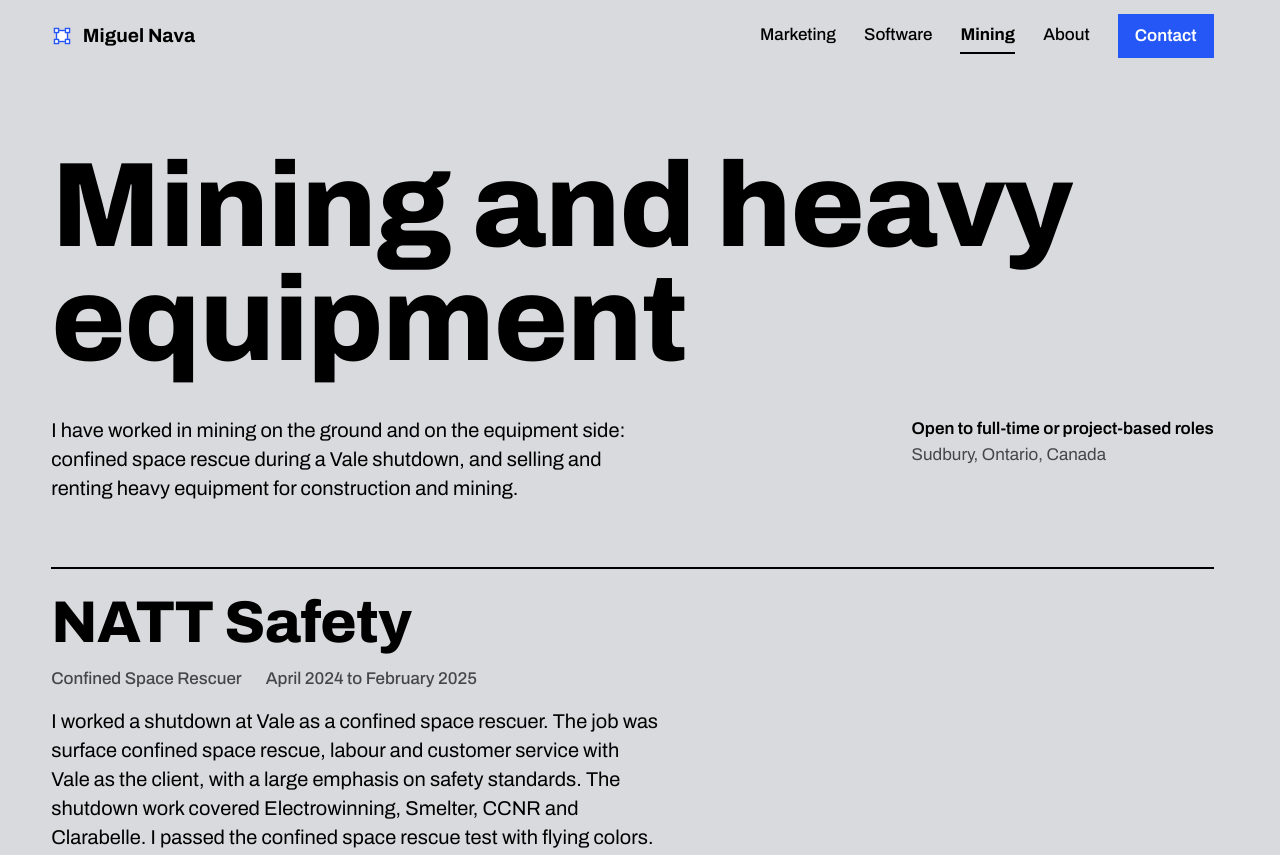
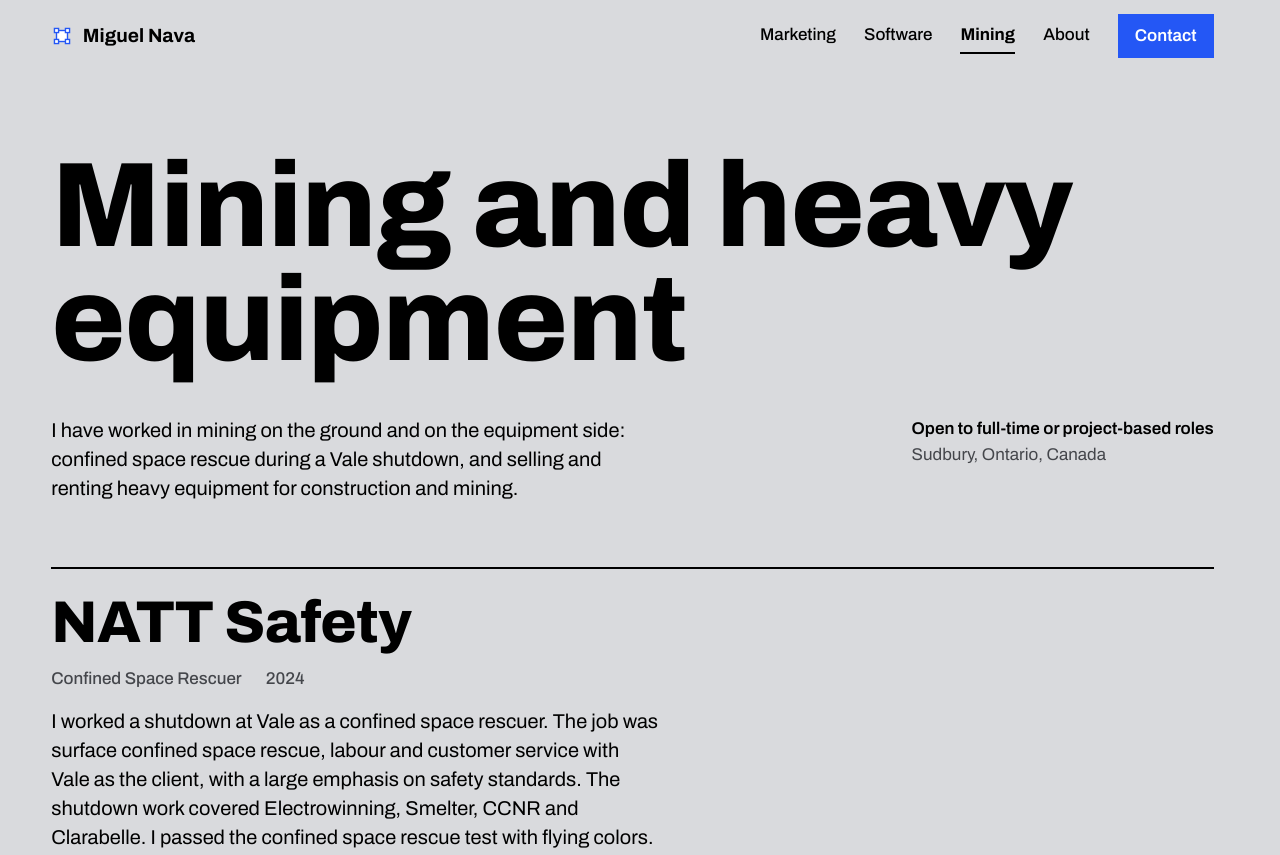
Before and after one commit to Miguel-Nava-Development/Miguel-Nava-Development.github.io, a plain HTML site: page mining.html in a window 1280 px wide. Shown: the top 855 px of the page. Drawn offline with Linux system fonts and the light colour scheme.

Commit message:
Mining page: show the NATT Safety year as 2024
Co-Authored-By: Claude Sonnet 5.5 <noreply@anthropic.com>
Claude-Session: https://claude.ai/code/session_01CCzxaM4gkkvw92K4c5UC5y

```diff
--- a/mining.html
+++ b/mining.html
@@ -63,7 +63,7 @@
           <div class="company company--text">
             <div class="company-body">
               <h3 class="company-name">NATT Safety</h3>
-              <p class="job-meta"><span>Confined Space Rescuer</span><span>April 2024 to February 2025</span></p>
+              <p class="job-meta"><span>Confined Space Rescuer</span><span>2024</span></p>
               <p class="company-text">I worked a shutdown at Vale as a confined space rescuer. The job was surface confined space rescue, labour and customer service with Vale as the client, with a large emphasis on safety standards. The shutdown work covered Electrowinning, Smelter, CCNR and Clarabelle. I passed the confined space rescue test with flying colors.</p>
               <h4 class="company-sub">Certificates from NATT Safety</h4>
               <ul class="certs">
```
Also changed, not shown: 1 other file.
